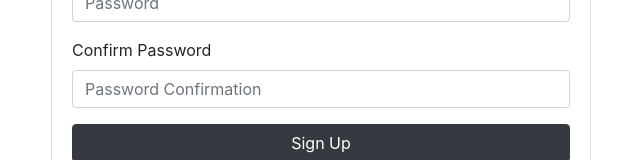
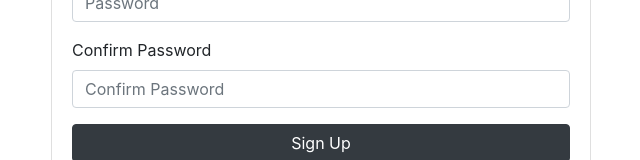
Before and after one commit to grangerl330/Tennis-Journal, a React (Create React App) app in the folder client/: page / in a window 1280 px wide. Shown: the part 907-1067 px from the top of the page, without its empty margins (319-959 px from the left). Built offline with nearby package versions, Linux system fonts and the light colour scheme; no server answers.

Commit message:
updated react-router redirects in sign up and login forms

```diff
--- a/client/src/components/Login.js
+++ b/client/src/components/Login.js
@@ -33,6 +33,8 @@ class Login extends Component {
 
 
       this.props.history.push('/home')
+    } else {
+      this.props.history.push('/')
     }
   }
 
--- a/client/src/components/SignUp.js
+++ b/client/src/components/SignUp.js
@@ -36,6 +36,8 @@ class Signup extends Component {
 
 
       this.props.history.push('/home')
+    } else {
+      this.props.history.push('/')
     }
   }
 
@@ -69,10 +71,6 @@ class Signup extends Component {
   render() {
     const emailInputClass = classNames('form-control',
       { 'is-invalid': !this.state.emailIsValid }
-    );
-
-    const passwordInputClass = classNames('form-control',
-      { 'is-invalid': !this.state.passwordIsValid }
     );
 
     const passwordConfirmationInputClass = classNames('form-control',
@@ -109,7 +107,7 @@ class Signup extends Component {
                 </div>
                 <div className="form-group">
                   <label htmlFor="password-confirmation">Confirm Password</label>
-                  <input className={passwordConfirmationInputClass} type="password" name="passwordConfirmation" onChange={this.handleOnChange} value={this.state.passwordConfirmation} placeholder="Password Confirmation" />
+                  <input className={passwordConfirmationInputClass} type="password" name="passwordConfirmation" onChange={this.handleOnChange} value={this.state.passwordConfirmation} placeholder="Confirm Password" />
                   <div className="invalid-feedback">
                     Password Does Not Match
                   </div>
```
